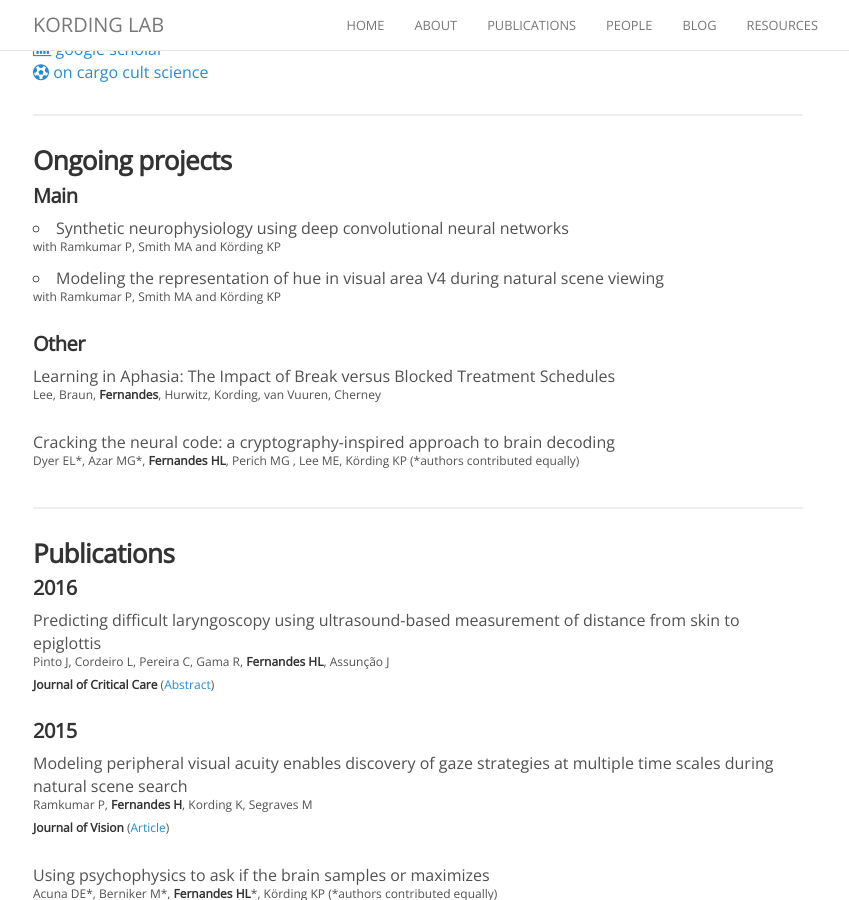
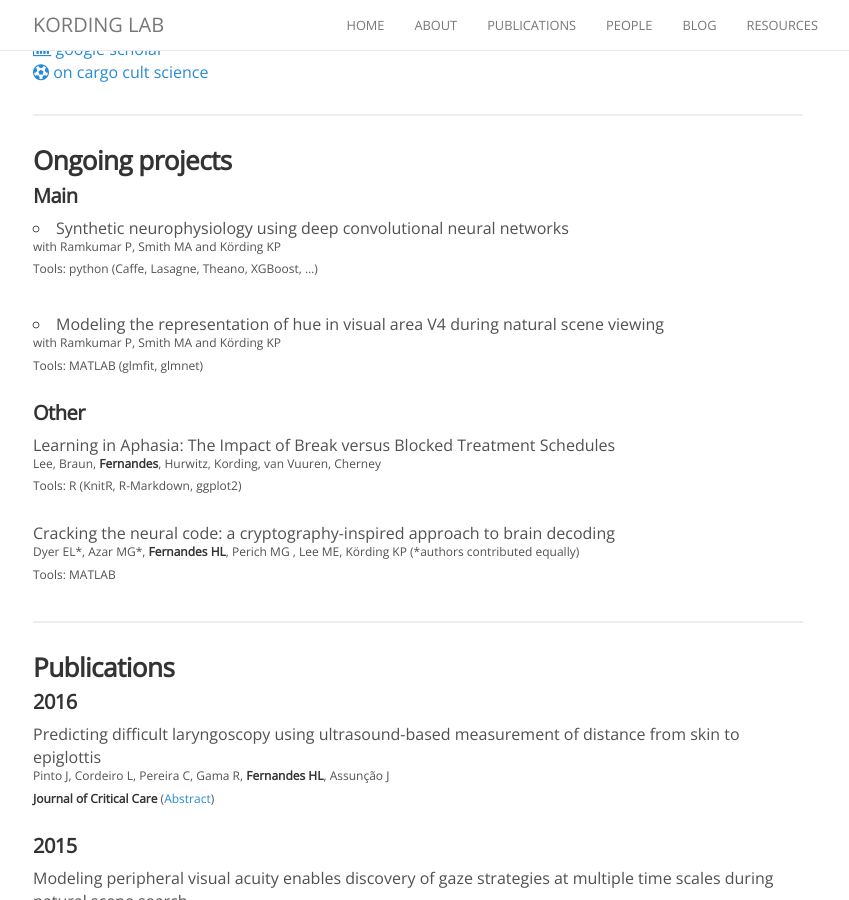
Before and after one commit to KordingLab/KordingLab.github.io, a Jekyll site: the page built from _people/hugo_fernandes.md, in a window 1280 px wide and 900 px high, scrolled down 468 px. Shown: the whole window, without its empty margins (222-1071 px from the left). Built offline with Jekyll 4.4.1, drawn with Linux system fonts in a browser that asks for light colours; nearby versions of some CDN libraries; comment, search, counter and statistics services are not loaded.

Commit message:
add Tools

```diff
--- a/_people/hugo_fernandes.md
+++ b/_people/hugo_fernandes.md
@@ -21,18 +21,21 @@ joined: 2013
 
 ###### Main
 + Synthetic neurophysiology using deep convolutional neural networks<br>
-<sup>with Ramkumar P, Smith MA and Körding KP</sup>
+<sup>with Ramkumar P, Smith MA and Körding KP</sup> <br>
+<sup>Tools: python (Caffe, Lasagne, Theano, XGBoost, ...) </sup> <br>
 <br>
 + Modeling the representation of hue in visual area V4 during natural scene viewing <br>
-<sup>with Ramkumar P, Smith MA and Körding KP</sup>
+<sup>with Ramkumar P, Smith MA and Körding KP</sup><br>
+<sup>Tools: MATLAB (glmfit, glmnet) </sup> <br>
 
 ###### Other
 Learning in Aphasia: The Impact of Break versus Blocked Treatment Schedules<br>
-<sup>Lee, Braun, **Fernandes**, Hurwitz, Kording, van Vuuren, Cherney</sup>
+<sup>Lee, Braun, **Fernandes**, Hurwitz, Kording, van Vuuren, Cherney</sup><br>
+<sup>Tools: R (KnitR, R-Markdown, ggplot2) </sup>
 
 Cracking the neural code: a cryptography-inspired approach to brain decoding <br>
-<sup> Dyer EL\*, Azar MG\*, **Fernandes HL**, Perich MG , Lee ME, Körding KP (\*authors contributed equally)</sup>
-
+<sup> Dyer EL\*, Azar MG\*, **Fernandes HL**, Perich MG , Lee ME, Körding KP (\*authors contributed equally)</sup><br>
+<sup>Tools: MATLAB </sup>
 <hr>
 
 ### Publications
```
